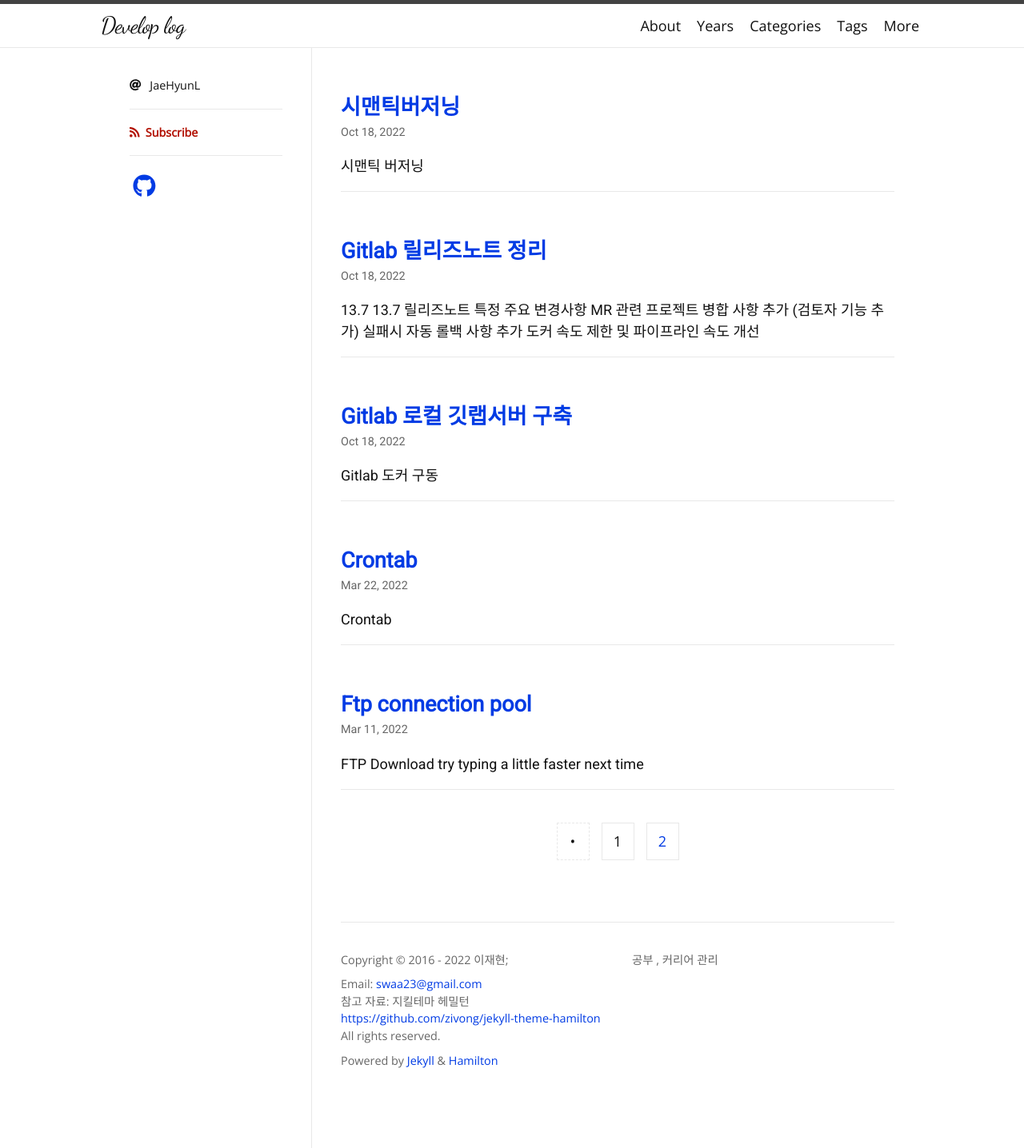
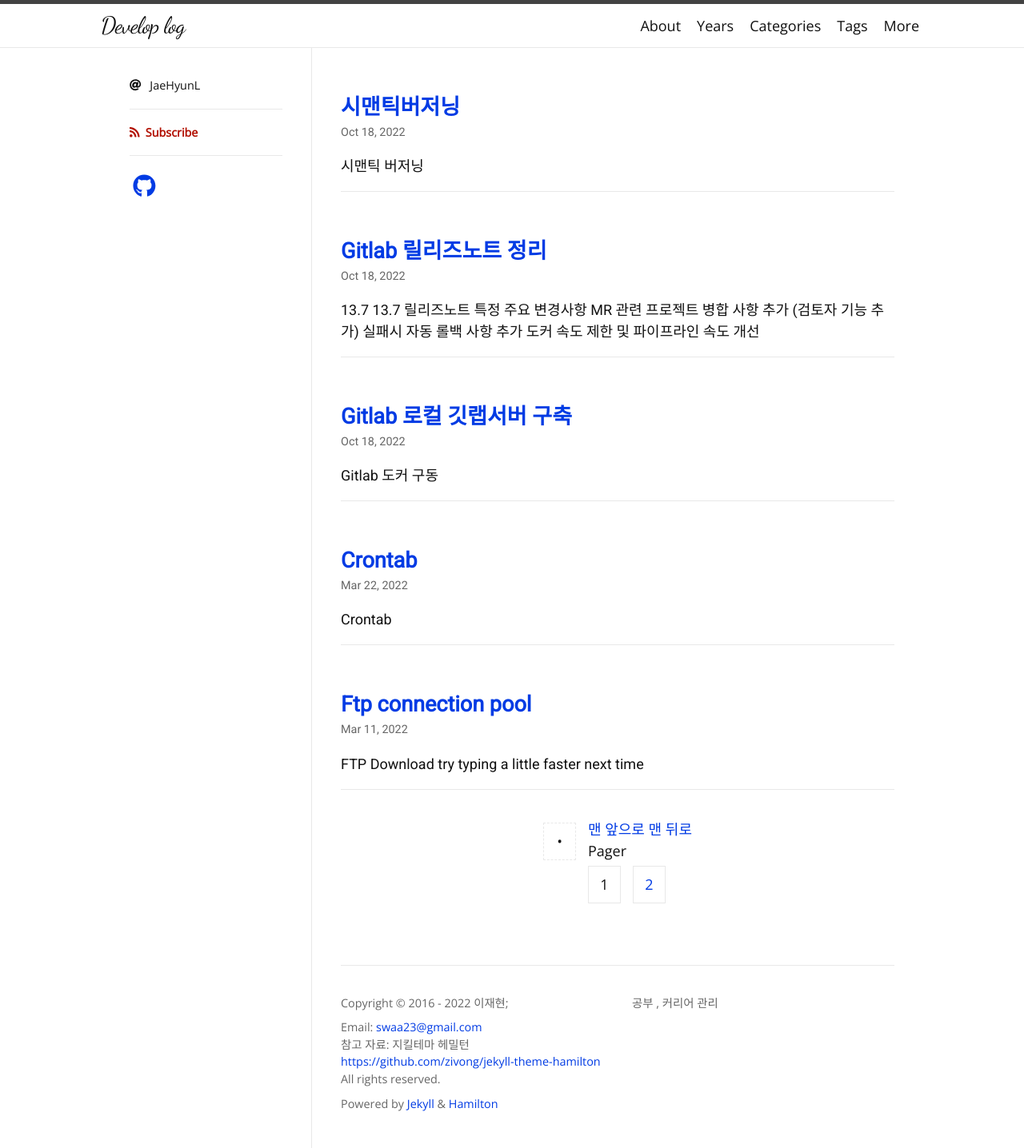
Before and after one commit to JaeHyunL/JaeHyunL.github.io, a Jekyll site: the page built from index.html, in a window 1280 px wide. Shown: the whole page at 80% size. Built offline with Jekyll 4.4.1, drawn with Linux system fonts in a browser that asks for light colours; nearby versions of some CDN libraries; some web fonts are replaced; the list of posts is cut into pages by our own code.

Commit message:
temp commit Todo Notice: pageNation

```diff
--- a/_layouts/home.html
+++ b/_layouts/home.html
@@ -42,17 +42,26 @@ layout: default
     {% if site.paginate %}
       <div class="pager">
         <ul class="pagination">
-        {%- if paginator.previous_page %}
+          <a href="/?page=1"> 맨 앞으로</a>
+          <!-- @@TODO@@ 아 졸려 내일부터 여기서 부터,.,, 페이지 네이션 기능이 부족함-->
+          <a href="/page={totla_page}"> 맨 뒤로</a>
+
+          {%- if paginator.previous_page %}
           <li><a href="{{ paginator.previous_page_path | relative_url }}" class="previous-page">{{ paginator.previous_page }}</a></li>
         {%- else %}
           <li><div class="pager-edge">•</div></li>
         {%- endif %}
+        <div>{{paginator}}</div>
           <li><div class="current-page">{{ paginator.page }}</div></li>
         {%- if paginator.next_page %}
           <li><a href="{{ paginator.next_page_path | relative_url }}" class="next-page">{{ paginator.next_page }}</a></li>
         {%- else %}
-          <li><div class="pager-edge">•</div></li>
+          <li><a href="{{ paginator.next_page_path  | relative_url }}" class="next2-page">{{ paginator.next_page }}</a></li>
+          <li><a href="{{ paginator.next_page_path  | relative_url }}" class="next3-page">{{ paginator.next_page }}</a></li>
+
+        <li><div class="pager-edge">•</div></li>
         {%- endif %}
+
         </ul>
       </div>
     {%- endif %}
```
